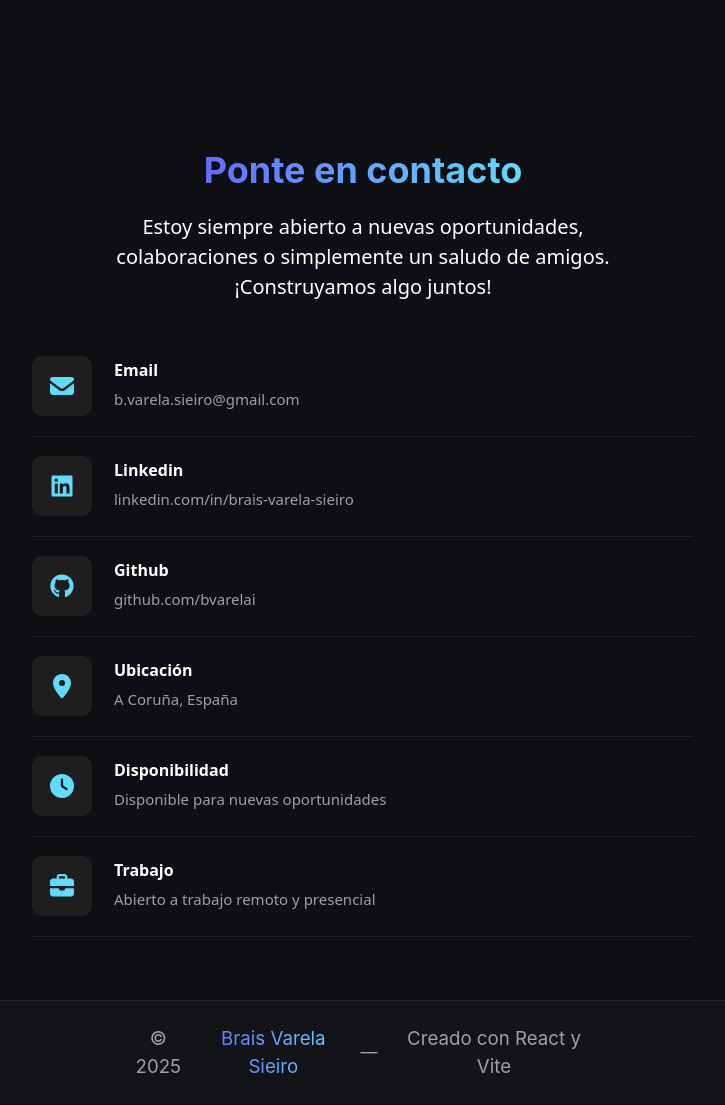
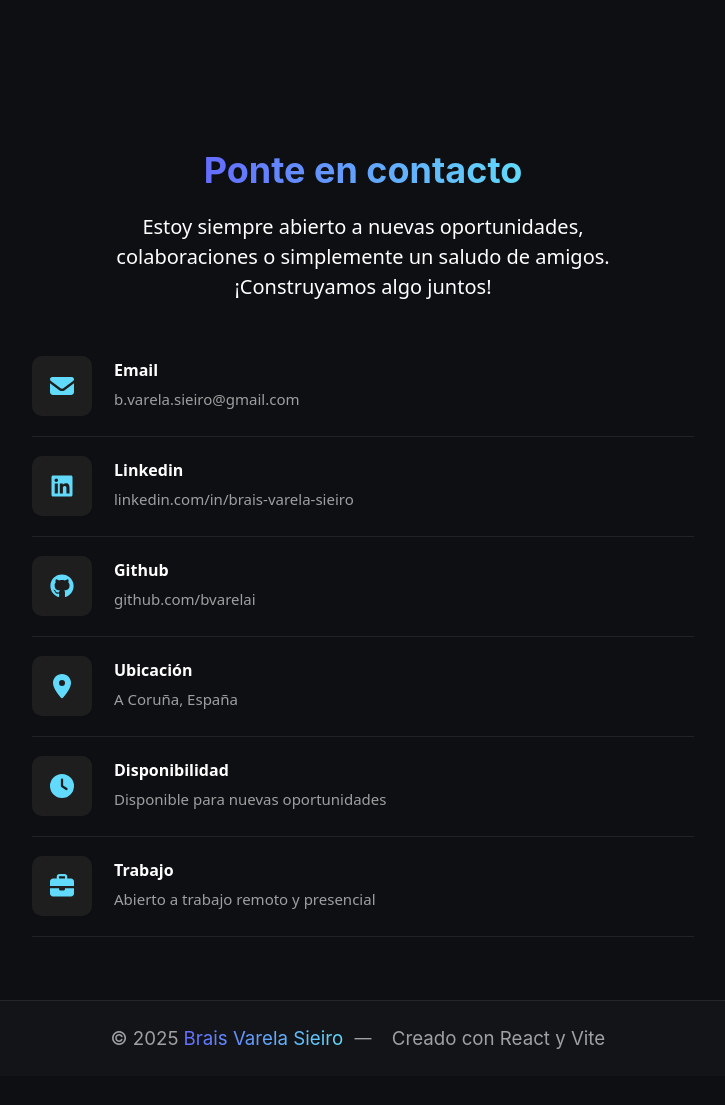
Before and after one commit to bvarelai/portfolio, a React (Vite) app: page /#/contact in a window 1280 px wide. Shown: the whole page, without its empty margins (277-1002 px from the left). After the commit the page ends 1077 px from the top, so only its background shows below. Built offline with nearby package versions, Linux system fonts and the light colour scheme.

Commit message:
mas cambios

```diff
--- a/src/home.css
+++ b/src/home.css
@@ -892,7 +892,8 @@
     display: flex;
     align-items: center;
     gap: 5px;
-    width: 100%;
+    width: 450px;
+
   }
 
   .year-info small{
@@ -920,7 +921,7 @@
     justify-content: center;
     align-items: center;
     width: auto;
-    width: 475px;
+    width: 505px;
   }
 
   .name-info p{
```
